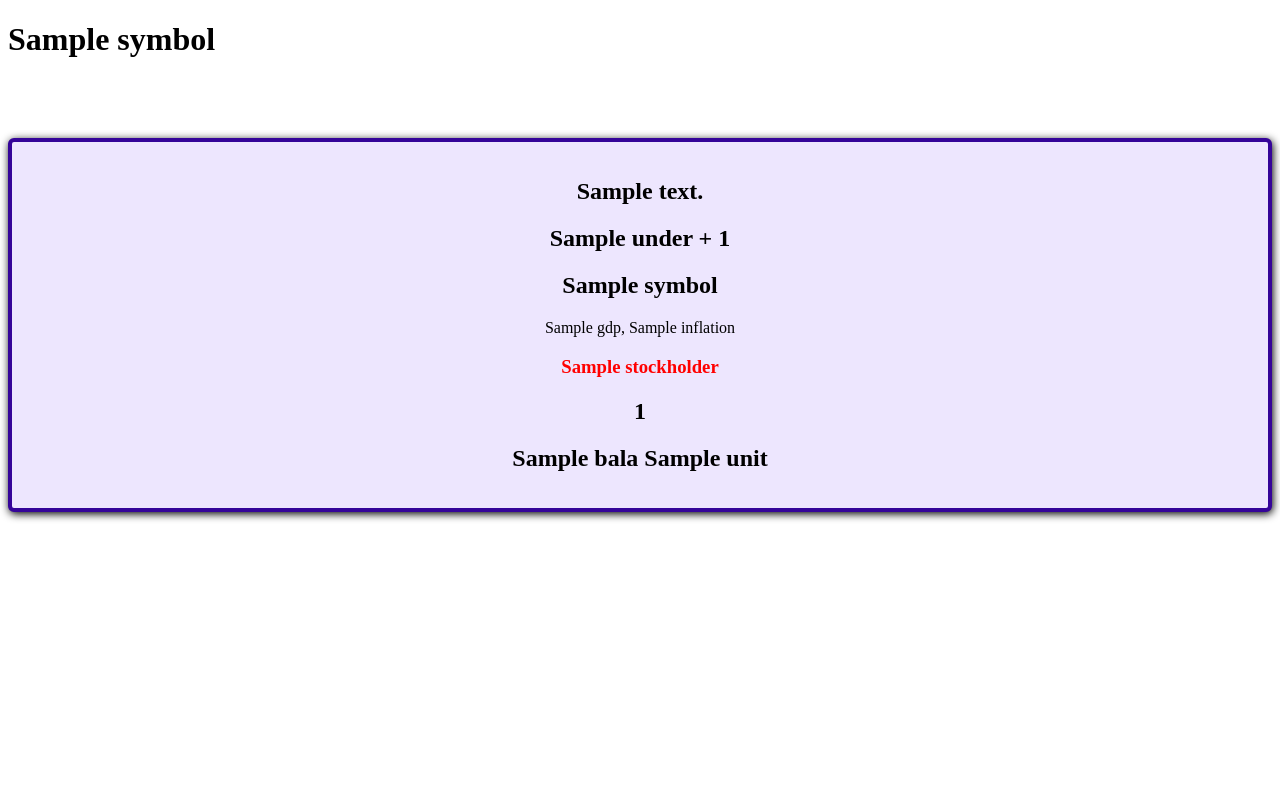
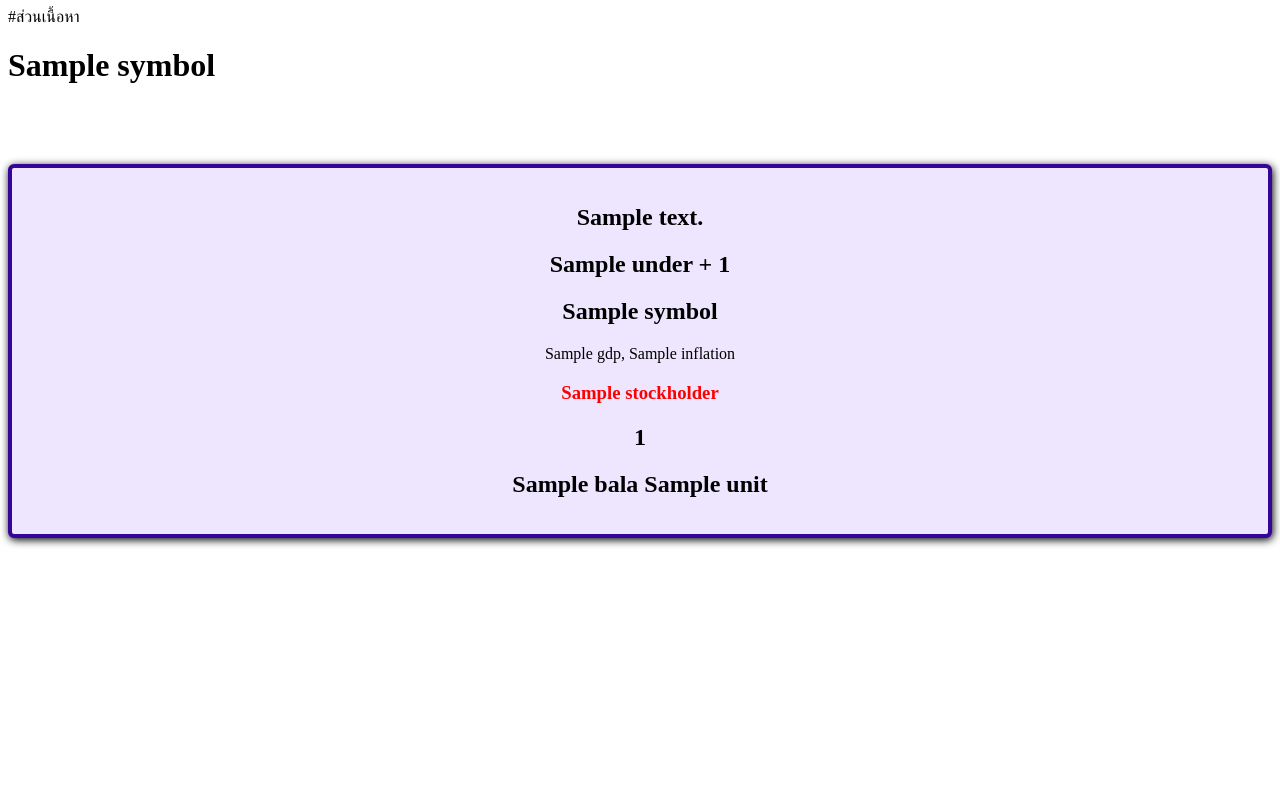
Before and after one commit to 61070328/stock-project, a Django app: template Django_app/django_stock/stock/templates/stock_overview.html in a window 1280 px wide. Run offline with Django 3.2, Linux system fonts and the light colour scheme; the template is opened without the code that fills it: most values are stand-ins (such as "Sample title", 1, 10 or a date in 2020); a map, chart or similar area stays blank; parts of the project's set-up code (start-up, migrations or seed data) failed here and were passed over.

Commit message:
Update stock_overview.html

```diff
--- a/Django_app/django_stock/stock/templates/stock_overview.html
+++ b/Django_app/django_stock/stock/templates/stock_overview.html
@@ -1,6 +1,6 @@
 {% load static %}
 
-{% block content %}
+{% block content %}  #ส่วนเนื้อหา
 <!DOCTYPE html>
 <html lang="en">
 <head>
```
